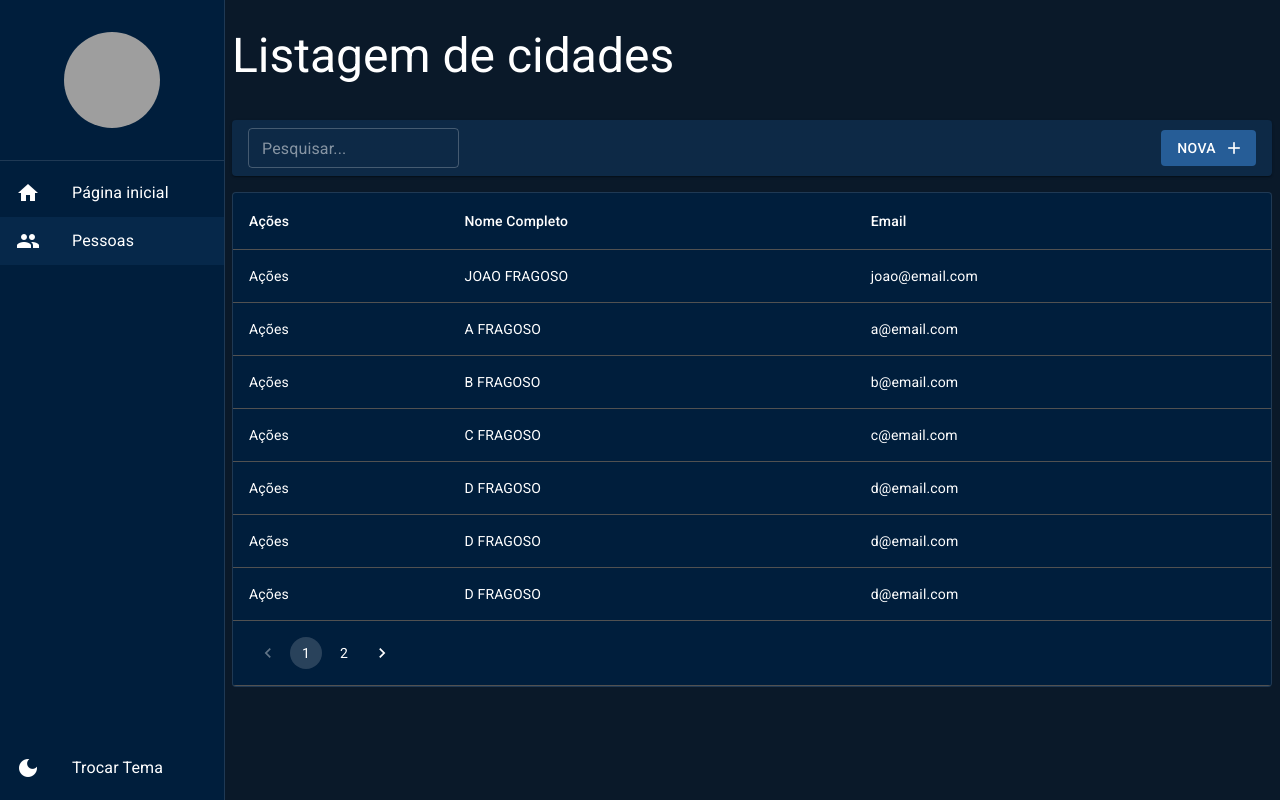
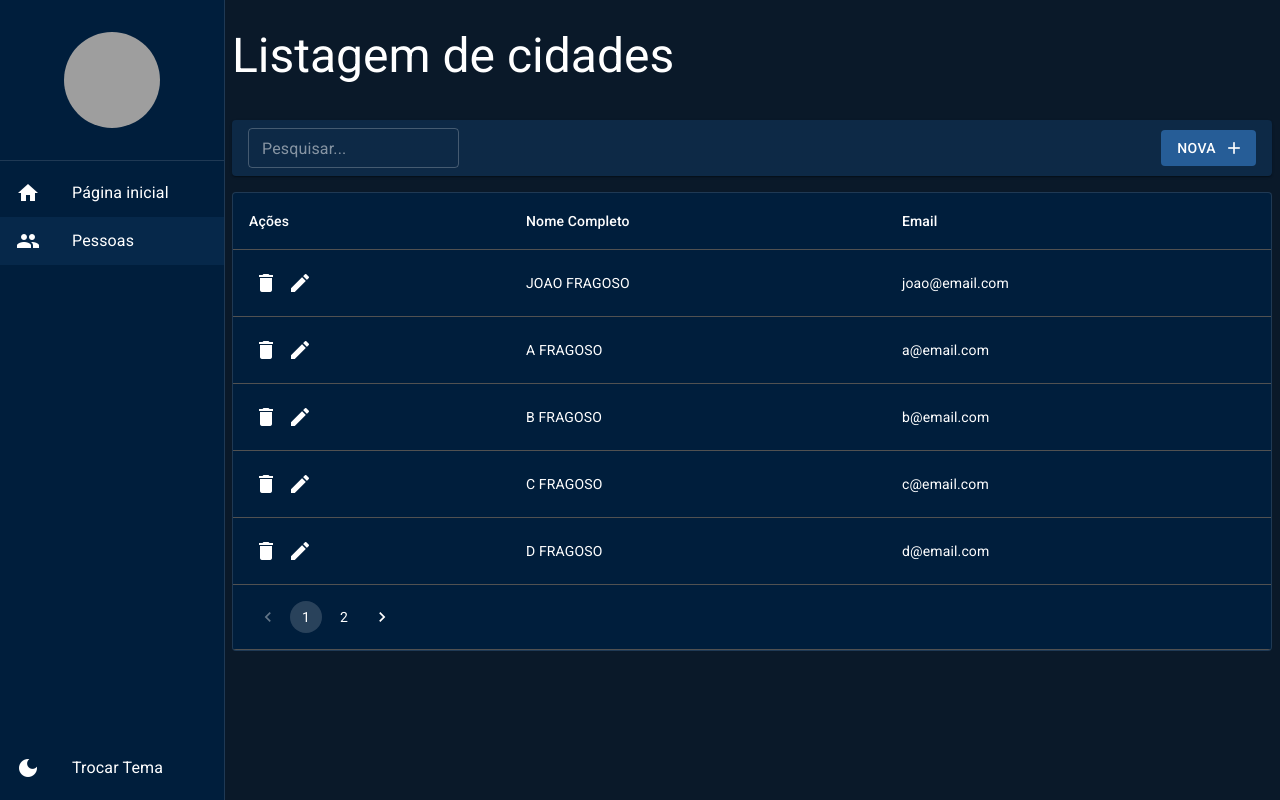
Before and after one commit to fragosojp/react-materialui-ts, a React (Create React App) app: page /pessoas in a window 1280 px wide. Built offline with nearby package versions, Linux system fonts and the light colour scheme; data requests are answered from the project's data file; grey boxes are pictures that could not be loaded.

Commit message:
Feat: add ações da listagem

```diff
--- a/mock/database.json
+++ b/mock/database.json
@@ -23,18 +23,6 @@
       "email": "c@email.com",
       "cidadeId": 1,
       "nomeCompleto": "C FRAGOSO"
-    },
-    {
-      "id": 5,
-      "email": "d@email.com",
-      "cidadeId": 1,
-      "nomeCompleto": "D FRAGOSO"
-    },
-    {
-      "id": 6,
-      "email": "d@email.com",
-      "cidadeId": 1,
-      "nomeCompleto": "D FRAGOSO"
     },
     {
       "id": 7,
--- a/src/pages/pessoas/ListagemDePessoas.tsx
+++ b/src/pages/pessoas/ListagemDePessoas.tsx
@@ -10,8 +10,10 @@
   TableFooter,
   LinearProgress,
   Pagination,
+  IconButton,
+  Icon,
 } from "@mui/material";
-import { useSearchParams } from "react-router-dom";
+import { useNavigate, useSearchParams } from "react-router-dom";
 
 import {
   IListagemPessoa,
@@ -26,6 +28,7 @@
   //React Hooks
   const [searchParams, setSearchParams] = useSearchParams();
   const { debounce } = UseDebounce();
+  const navigate = useNavigate();
 
   const [rows, setRows] = useState<IListagemPessoa[]>([]);
   const [totalCount, setTotalCount] = useState(0);
@@ -58,6 +61,21 @@
     });
   }, [pagina, busca]);
 
+  const handleDelete = (id: number) => {
+    if (confirm("Realmente deseja apagar?")) {
+      PessoasServices.getdeleteByIdAll(id).then((result) => {
+        if (result instanceof Error) {
+          alert(result.message);
+        } else {
+          setRows((oldRows) => [
+            ...oldRows.filter((oldRow) => oldRow.id !== id),
+          ]);
+          alert("Registra apagado com sucesso!");
+        }
+      });
+    }
+  };
+
   return (
     <LayoutBaseDePagina
       titulo="Listagem de cidades"
@@ -88,7 +106,17 @@
           <TableBody>
             {rows.map((row) => (
               <TableRow key={row.id}>
-                <TableCell>Ações</TableCell>
+                <TableCell>
+                  <IconButton size="small" onClick={() => handleDelete(row.id)}>
+                    <Icon>delete</Icon>
+                  </IconButton>
+                  <IconButton
+                    size="small"
+                    onClick={() => navigate(`/pessoas/detalhe/${row.id}`)}
+                  >
+                    <Icon>edit</Icon>
+                  </IconButton>
+                </TableCell>
                 <TableCell>{row.nomeCompleto}</TableCell>
                 <TableCell>{row.email}</TableCell>
               </TableRow>
--- a/src/routes/index.tsx
+++ b/src/routes/index.tsx
@@ -27,6 +27,7 @@
     <Routes>
       <Route path="/pagina-inicial" element={<Dashboard />} />
       <Route path="/pessoas" element={<ListagemDePessoas />} />
+      <Route path="/pessoas/detalhe/:id" element={<p>Detalhe</p>} />
       <Route path="*" element={<Navigate to="/pagina-inicial" />} />
     </Routes>
   );
--- a/src/shared/environment/index.ts
+++ b/src/shared/environment/index.ts
@@ -2,7 +2,7 @@
   /**
    * Define a quantidade de linhas a ser carregada por padão nas listagens
    */
-  LIMITE_DE_LINHAS: 7,
+  LIMITE_DE_LINHAS: 5,
   /**
    * Placeholder exibido nas inpts
    */
```
